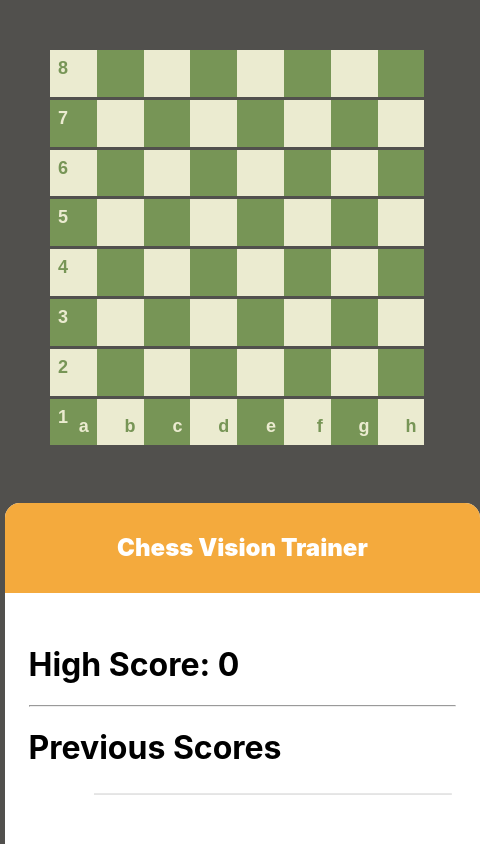
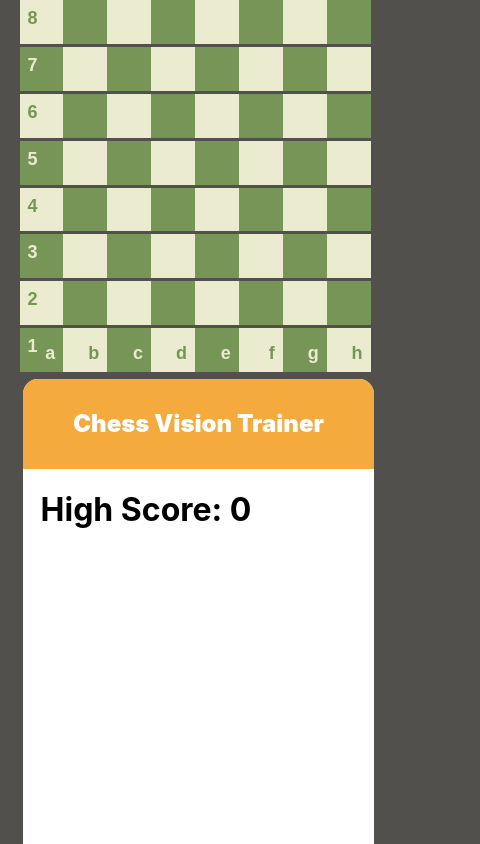
Before and after one commit to patrickshox/blindfold-chess-trainer, a React (Create React App) app: page / in a window 390 px wide. Shown: the top 844 px of the page, 480 px wide, since content can reach past the window. Built offline with nearby package versions, Linux system fonts and the light colour scheme.

Commit message:
Name and styling changes. Added a "Find E4" type instructions in case people miss the flashing one.

```diff
--- a/public/index.html
+++ b/public/index.html
@@ -24,7 +24,7 @@
       work correctly both with client-side routing and a non-root public URL.
       Learn how to configure a non-root public URL by running `npm run build`.
     -->
-    <title>React App</title>
+    <title>Chess Vision Trainer</title>
   </head>
   <body>
     <noscript>You need to enable JavaScript to run this app.</noscript>
--- a/src/index.css
+++ b/src/index.css
@@ -17,6 +17,7 @@ body {
   -webkit-font-smoothing: antialiased;
   -moz-osx-font-smoothing: grayscale;
   background-color: var(--background-ui-color);
+  user-select: none;
 }
 
 #container {
@@ -128,13 +129,37 @@ body {
 @media screen and (max-width: 1200px) {
 
   #container {
-    width: calc(8 * min(90px, 12vw, 12vh) + 101px);
+    width: 90%;
   }
+
+  .square {
+    width: calc(min(12.5vw, 12.5vh) * .9);
+    height: calc(min(12.5vw, 12.5vh) * .9)
+  }
+
   .sidebar {
     width: 100%;
     /* height: calc(auto); */
     min-height: 300px;
   }
+
+  #game-container {
+    display: block !important;
+    width: max-content;
+    margin-left: auto;
+    margin-right: auto;
+  }
+
+  #game {
+    padding: 0px;
+
+    margin-left: auto;
+    margin-right: auto;
+  }
+}
+
+#game-container {
+  display: inline-block;
 }
 
 #sidebar-header {
@@ -152,11 +177,15 @@ body {
   text-align: center;
 }
 
-#timer {
+#timer, #task-description {
   width: 100%;
   font-size: 50px;
   padding: 15px 0px;
   text-align: center;
+}
+
+#task-description {
+  font-size: 30px;
 }
 
 #streak {
@@ -181,6 +210,11 @@ body {
 #sidebar-content {
   height: calc(100% - 330px);
   overflow-y: scroll;
+}
+
+/* expand sidebar content when controls are hidden (while playing)*/
+#sidebar-content[data-controls-hidden = "true"]  {
+  height: 100%;
 }
 
 #controls-inner-container {
--- a/src/index.tsx
+++ b/src/index.tsx
@@ -2,7 +2,7 @@ import React from 'react';
 import {createRoot} from "react-dom/client"
 import './index.css';
 import { SquareProps, SquareState, SelectionGrade, GameState, ControlsProps, PromptProps, BoardProps, Result, History, Side, PromptState, Record, AnalyticsProps } from './types.js';
-import { ResponsiveContainer, AreaChart, XAxis, YAxis, Area, CartesianGrid } from "recharts"
+import { ResponsiveContainer, AreaChart, XAxis, YAxis, Area, CartesianGrid, Label } from "recharts"
 import { count } from 'console';
 
 class Square extends React.Component<SquareProps, SquareState> {
@@ -87,17 +87,9 @@ class Prompt extends React.Component<PromptProps, PromptState> {
     }
   }
 
-  squareName = (coords: [number, number] | null): [string, number] | string => {
-    if (!coords) {
-      return ""
-    } else {
-      return numberToLetter(coords[0]) + coords[1].toString()
-    }
-  }
-
   render() {
     return (
-      <div id = "prompt" className = {this.state.showing ? "showing" : "hiding"}> {this.squareName(this.props.prompt)} </div>
+      <div id = "prompt" className = {this.state.showing ? "showing" : "hiding"}> {squareName(this.props.prompt)} </div>
     )
   }
 }
@@ -115,10 +107,11 @@ class Controls extends React.Component<ControlsProps, {}> {
     return(
       <div className='sidebar'>
         <h1 id="sidebar-header"> Chess Vision Trainer </h1>
-        <div id="sidebar-content">
-          <div id="game-fact-container">
+        <div id="sidebar-content" data-controls-hidden = {this.props.isPlaying}>
+          <div id="game-fact-container" data-display-none = {!this.props.isPlaying}>
             <div id="timer">{this.props.secondsLeft}</div>
-            <ul id = "streak" data-display-none = {!this.props.isPlaying}> {history} </ul>
+            <div id="task-description">Find {squareToName(this.props.prompt)}</div>
+            <ul id = "streak"> {history} </ul>
           </div>
           <div data-display-none = {this.props.isPlaying} >
             <Analytics record={this.props.record} />
@@ -176,23 +169,34 @@ class Analytics extends React.Component<AnalyticsProps, {}> {
     return (
       <div style = {{width: "90%", margin: "auto"}}>
         <h1>High Score: {maxScore} </h1>
-        <hr />
-        <h1>Previous Scores</h1>
+        <div data-display-none = {previousScores.length < 1}>
+          <h1>Previous Scores:</h1>
           <ResponsiveContainer height={200} width = "100%">
           <AreaChart data = {previousScores}>
             <defs>
               <linearGradient id = "color" x1="0" y1 = "0" x2 = "0" y2="1">
                 <stop offset="0%" stopColor = "rgb(244, 170, 61)" stopOpacity = {0.7}></stop>
-              <stop offset="75%" stopColor = "rgb(244, 170, 61)" stopOpacity = {0.05}></stop>
+                <stop offset="75%" stopColor = "rgb(244, 170, 61)" stopOpacity = {0.2}></stop>
               </linearGradient>
             </defs>
 
 
             <Area dataKey="score" stroke = "rgb(244, 170, 61)" fill="url(#color)"></Area>
-          <YAxis dataKey = "score" />
+            <YAxis dataKey = "score">
+            <Label
+              style={{
+                textAnchor: "middle",
+                fontSize: "110%",
+                fill: "black",
+              }}
+              angle={270}
+              value={"Score"}
+              position='insideLeft'/>
+            </ YAxis>
             <CartesianGrid vertical = {false} />
           </AreaChart>
           </ResponsiveContainer>
+        </div>
       </div>
     )
   }
@@ -333,9 +337,11 @@ class Game extends React.Component<{}, GameState> {
   render() {
     return (
       <div id = "container">
+        <div id="game-container">
           <div id="game">
             <Board onSelection={this.processSelection} perspective = {this.state.perspective} />
             <Prompt prompt = {this.state.prompt} />
+          </div>
         </div>
         <Controls
           startGame={this.startGame}
@@ -347,6 +353,7 @@ class Game extends React.Component<{}, GameState> {
           sideChanged = {this.changePerspective}
           isPlaying = {this.state.isPlaying}
           record = {this.state.record}
+          prompt = {this.state.prompt}
         />
       </div>
     )
@@ -378,3 +385,11 @@ function getScoreFromHistory(h: History): number {
   let score = h.filter(p => p.correct).length
   return score
 }
+
+function squareName(coords: [number, number] | null): [string, number] | string {
+  if (!coords) {
+    return ""
+  } else {
+    return numberToLetter(coords[0]) + coords[1].toString()
+  }
+}
--- a/src/types.ts
+++ b/src/types.ts
@@ -37,11 +37,12 @@ interface ControlsProps {
     roundLengthChanged: (n: number) => void,
     sideChanged: (s: Side) => void,
     isPlaying: boolean,
-    record: Record
+    record: Record,
+    prompt: [number, number] | null
 }
 
 interface AnalyticsProps {
-    record: Record
+    record: Record,
 }
 
 interface PromptProps {
```
Also changed, not shown: public/manifest.json. Lines whose indentation alone changed are shown as unchanged.
